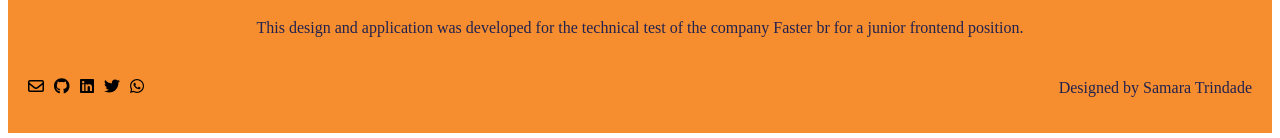
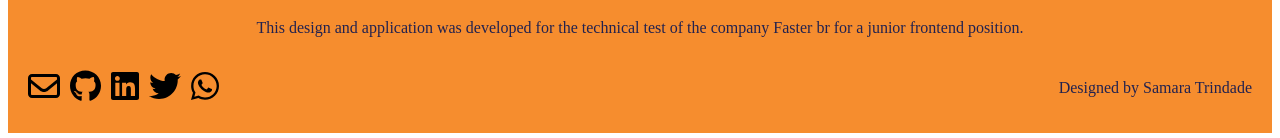
Before and after one commit to sammytrindade/NewMakeDrinks, a Nuxt app: page / in a window 1280 px wide. Shown: the part 2478-2616 px from the top of the page. Built offline with nearby package versions, Linux system fonts and the light colour scheme.

Commit message:
:dizzy: feat: Social Media Icons

```diff
--- a/components/icons/email.vue
+++ b/components/icons/email.vue
@@ -1,11 +1,11 @@
 <template>
   <svg
     xmlns="http://www.w3.org/2000/svg"
-    height="16"
-    width="16"
+    height="32"
+    width="32"
     viewBox="0 0 512 512"
   >
-    <!-- <Font Awesome Free 6.5.1 by @fontawesome - https://fontawesome.com License - https://fontawesome.com/license/free Copyright 2023 Fonticons, Inc. -->
+   <!-- !Font Awesome Free 6.5.1 by @fontawesome - https://fontawesome.com License - https://fontawesome.com/license/free Copyright 2024 Fonticons, Inc. -->
     <path
       d="M64 112c-8.8 0-16 7.2-16 16v22.1L220.5 291.7c20.7 17 50.4 17 71.1 0L464 150.1V128c0-8.8-7.2-16-16-16H64zM48 212.2V384c0 8.8 7.2 16 16 16H448c8.8 0 16-7.2 16-16V212.2L322 328.8c-38.4 31.5-93.7 31.5-132 0L48 212.2zM0 128C0 92.7 28.7 64 64 64H448c35.3 0 64 28.7 64 64V384c0 35.3-28.7 64-64 64H64c-35.3 0-64-28.7-64-64V128z"
     />
--- /dev/null
+++ b/components/icons/emptyfavorite.vue
@@ -0,0 +1,14 @@
+<template>
+  <svg
+    xmlns="http://www.w3.org/2000/svg"
+    height="32"
+    width="32"
+    viewBox="0 0 512 512"
+  >
+    <!-- Font Awesome Free 6.5.1 by @fontawesome - https://fontawesome.com License - https://fontawesome.com/license/free Copyright 2024 Fonticons, Inc. -->
+    <path
+      fill="#ff8800"
+      d="M225.8 468.2l-2.5-2.3L48.1 303.2C17.4 274.7 0 234.7 0 192.8v-3.3c0-70.4 50-130.8 119.2-144C158.6 37.9 198.9 47 231 69.6c9 6.4 17.4 13.8 25 22.3c4.2-4.8 8.7-9.2 13.5-13.3c3.7-3.2 7.5-6.2 11.5-9c0 0 0 0 0 0C313.1 47 353.4 37.9 392.8 45.4C462 58.6 512 119.1 512 189.5v3.3c0 41.9-17.4 81.9-48.1 110.4L288.7 465.9l-2.5 2.3c-8.2 7.6-19 11.9-30.2 11.9s-22-4.2-30.2-11.9zM239.1 145c-.4-.3-.7-.7-1-1.1l-17.8-20c0 0-.1-.1-.1-.1c0 0 0 0 0 0c-23.1-25.9-58-37.7-92-31.2C81.6 101.5 48 142.1 48 189.5v3.3c0 28.5 11.9 55.8 32.8 75.2L256 430.7 431.2 268c20.9-19.4 32.8-46.7 32.8-75.2v-3.3c0-47.3-33.6-88-80.1-96.9c-34-6.5-69 5.4-92 31.2c0 0 0 0-.1 .1s0 0-.1 .1l-17.8 20c-.3 .4-.7 .7-1 1.1c-4.5 4.5-10.6 7-16.9 7s-12.4-2.5-16.9-7z"
+    />
+  </svg>
+</template>
--- /dev/null
+++ b/components/icons/emptyfavoritered.vue
@@ -0,0 +1,14 @@
+<template>
+  <svg
+    xmlns="http://www.w3.org/2000/svg"
+    height="20"
+    width="20"
+    viewBox="0 0 512 512"
+  >
+<!-- Font Awesome Free 6.5.1 by @fontawesome - https://fontawesome.com License - https://fontawesome.com/license/free Copyright 2024 Fonticons, Inc. -->
+    <path
+      fill="#ff9500"
+      d="M47.6 300.4L228.3 469.1c7.5 7 17.4 10.9 27.7 10.9s20.2-3.9 27.7-10.9L464.4 300.4c30.4-28.3 47.6-68 47.6-109.5v-5.8c0-69.9-50.5-129.5-119.4-141C347 36.5 300.6 51.4 268 84L256 96 244 84c-32.6-32.6-79-47.5-124.6-39.9C50.5 55.6 0 115.2 0 185.1v5.8c0 41.5 17.2 81.2 47.6 109.5z"
+    />
+  </svg>
+</template>
--- a/components/icons/github.vue
+++ b/components/icons/github.vue
@@ -1,11 +1,11 @@
 <template>
   <svg
     xmlns="http://www.w3.org/2000/svg"
-    height="16"
-    width="15.5"
+    height="32"
+    width="31"
     viewBox="0 0 496 512"
   >
-    <!-- Font Awesome Free 6.5.1 by @fontawesome - https://fontawesome.com License - https://fontawesome.com/license/free Copyright 2023 Fonticons, Inc. -->
+   <!-- !Font Awesome Free 6.5.1 by @fontawesome - https://fontawesome.com License - https://fontawesome.com/license/free Copyright 2024 Fonticons, Inc. -->
     <path
       d="M165.9 397.4c0 2-2.3 3.6-5.2 3.6-3.3 .3-5.6-1.3-5.6-3.6 0-2 2.3-3.6 5.2-3.6 3-.3 5.6 1.3 5.6 3.6zm-31.1-4.5c-.7 2 1.3 4.3 4.3 4.9 2.6 1 5.6 0 6.2-2s-1.3-4.3-4.3-5.2c-2.6-.7-5.5 .3-6.2 2.3zm44.2-1.7c-2.9 .7-4.9 2.6-4.6 4.9 .3 2 2.9 3.3 5.9 2.6 2.9-.7 4.9-2.6 4.6-4.6-.3-1.9-3-3.2-5.9-2.9zM244.8 8C106.1 8 0 113.3 0 252c0 110.9 69.8 205.8 169.5 239.2 12.8 2.3 17.3-5.6 17.3-12.1 0-6.2-.3-40.4-.3-61.4 0 0-70 15-84.7-29.8 0 0-11.4-29.1-27.8-36.6 0 0-22.9-15.7 1.6-15.4 0 0 24.9 2 38.6 25.8 21.9 38.6 58.6 27.5 72.9 20.9 2.3-16 8.8-27.1 16-33.7-55.9-6.2-112.3-14.3-112.3-110.5 0-27.5 7.6-41.3 23.6-58.9-2.6-6.5-11.1-33.3 2.6-67.9 20.9-6.5 69 27 69 27 20-5.6 41.5-8.5 62.8-8.5s42.8 2.9 62.8 8.5c0 0 48.1-33.6 69-27 13.7 34.7 5.2 61.4 2.6 67.9 16 17.7 25.8 31.5 25.8 58.9 0 96.5-58.9 104.2-114.8 110.5 9.2 7.9 17 22.9 17 46.4 0 33.7-.3 75.4-.3 83.6 0 6.5 4.6 14.4 17.3 12.1C428.2 457.8 496 362.9 496 252 496 113.3 383.5 8 244.8 8zM97.2 352.9c-1.3 1-1 3.3 .7 5.2 1.6 1.6 3.9 2.3 5.2 1 1.3-1 1-3.3-.7-5.2-1.6-1.6-3.9-2.3-5.2-1zm-10.8-8.1c-.7 1.3 .3 2.9 2.3 3.9 1.6 1 3.6 .7 4.3-.7 .7-1.3-.3-2.9-2.3-3.9-2-.6-3.6-.3-4.3 .7zm32.4 35.6c-1.6 1.3-1 4.3 1.3 6.2 2.3 2.3 5.2 2.6 6.5 1 1.3-1.3 .7-4.3-1.3-6.2-2.2-2.3-5.2-2.6-6.5-1zm-11.4-14.7c-1.6 1-1.6 3.6 0 5.9 1.6 2.3 4.3 3.3 5.6 2.3 1.6-1.3 1.6-3.9 0-6.2-1.4-2.3-4-3.3-5.6-2z"
     />
--- a/components/icons/linkedin.vue
+++ b/components/icons/linkedin.vue
@@ -1,11 +1,11 @@
 <template>
   <svg
     xmlns="http://www.w3.org/2000/svg"
-    height="16"
-    width="14"
+    height="32"
+    width="28"
     viewBox="0 0 448 512"
   >
-    <!-- Font Awesome Free 6.5.1 by @fontawesome - https://fontawesome.com License - https://fontawesome.com/license/free Copyright 2023 Fonticons, Inc. -->
+    <!-- !Font Awesome Free 6.5.1 by @fontawesome - https://fontawesome.com License - https://fontawesome.com/license/free Copyright 2024 Fonticons, Inc. -->
     <path
       d="M416 32H31.9C14.3 32 0 46.5 0 64.3v383.4C0 465.5 14.3 480 31.9 480H416c17.6 0 32-14.5 32-32.3V64.3c0-17.8-14.4-32.3-32-32.3zM135.4 416H69V202.2h66.5V416zm-33.2-243c-21.3 0-38.5-17.3-38.5-38.5S80.9 96 102.2 96c21.2 0 38.5 17.3 38.5 38.5 0 21.3-17.2 38.5-38.5 38.5zm282.1 243h-66.4V312c0-24.8-.5-56.7-34.5-56.7-34.6 0-39.9 27-39.9 54.9V416h-66.4V202.2h63.7v29.2h.9c8.9-16.8 30.6-34.5 62.9-34.5 67.2 0 79.7 44.3 79.7 101.9V416z"
     />
--- a/components/icons/search.vue
+++ b/components/icons/search.vue
@@ -5,7 +5,6 @@
     width="16"
     viewBox="0 0 512 512"
   >
-    <!-- !Font Awesome Free 6.5.1 by @fontawesome - https://fontawesome.com License - https://fontawesome.com/license/free Copyright 2023 Fonticons, Inc.--> -->
     <path
       d="M416 208c0 45.9-14.9 88.3-40 122.7L502.6 457.4c12.5 12.5 12.5 32.8 0 45.3s-32.8 12.5-45.3 0L330.7 376c-34.4 25.2-76.8 40-122.7 40C93.1 416 0 322.9 0 208S93.1 0 208 0S416 93.1 416 208zM208 352a144 144 0 1 0 0-288 144 144 0 1 0 0 288z"
     />
--- a/components/icons/twitter.vue
+++ b/components/icons/twitter.vue
@@ -1,11 +1,11 @@
 <template>
   <svg
     xmlns="http://www.w3.org/2000/svg"
-    height="16"
-    width="16"
+    height="32"
+    width="32"
     viewBox="0 0 512 512"
   >
-    <!-- Font Awesome Free 6.5.1 by @fontawesome - https://fontawesome.com License - https://fontawesome.com/license/free Copyright 2023 Fonticons, Inc. -->
+    <!-- !Font Awesome Free 6.5.1 by @fontawesome - https://fontawesome.com License - https://fontawesome.com/license/free Copyright 2024 Fonticons, Inc. -->
     <path
       d="M459.4 151.7c.3 4.5 .3 9.1 .3 13.6 0 138.7-105.6 298.6-298.6 298.6-59.5 0-114.7-17.2-161.1-47.1 8.4 1 16.6 1.3 25.3 1.3 49.1 0 94.2-16.6 130.3-44.8-46.1-1-84.8-31.2-98.1-72.8 6.5 1 13 1.6 19.8 1.6 9.4 0 18.8-1.3 27.6-3.6-48.1-9.7-84.1-52-84.1-103v-1.3c14 7.8 30.2 12.7 47.4 13.3-28.3-18.8-46.8-51-46.8-87.4 0-19.5 5.2-37.4 14.3-53 51.7 63.7 129.3 105.3 216.4 109.8-1.6-7.8-2.6-15.9-2.6-24 0-57.8 46.8-104.9 104.9-104.9 30.2 0 57.5 12.7 76.7 33.1 23.7-4.5 46.5-13.3 66.6-25.3-7.8 24.4-24.4 44.8-46.1 57.8 21.1-2.3 41.6-8.1 60.4-16.2-14.3 20.8-32.2 39.3-52.6 54.3z"
     />
--- a/components/icons/whatsapp.vue
+++ b/components/icons/whatsapp.vue
@@ -1,12 +1,11 @@
 <template>
   <svg
     xmlns="http://www.w3.org/2000/svg"
-    height="16"
-    width="14"
+    height="32"
+    width="28"
     viewBox="0 0 448 512"
   >
-    <!-- Font Awesome Free 6.5.1 by @fontawesome - https://fontawesome.com License -
-    https://fontawesome.com/license/free Copyright 2023 Fonticons, Inc. -->
+   <!-- !Font Awesome Free 6.5.1 by @fontawesome - https://fontawesome.com License - https://fontawesome.com/license/free Copyright 2024 Fonticons, Inc. -->
     <path
       d="M380.9 97.1C339 55.1 283.2 32 223.9 32c-122.4 0-222 99.6-222 222 0 39.1 10.2 77.3 29.6 111L0 480l117.7-30.9c32.4 17.7 68.9 27 106.1 27h.1c122.3 0 224.1-99.6 224.1-222 0-59.3-25.2-115-67.1-157zm-157 341.6c-33.2 0-65.7-8.9-94-25.7l-6.7-4-69.8 18.3L72 359.2l-4.4-7c-18.5-29.4-28.2-63.3-28.2-98.2 0-101.7 82.8-184.5 184.6-184.5 49.3 0 95.6 19.2 130.4 54.1 34.8 34.9 56.2 81.2 56.1 130.5 0 101.8-84.9 184.6-186.6 184.6zm101.2-138.2c-5.5-2.8-32.8-16.2-37.9-18-5.1-1.9-8.8-2.8-12.5 2.8-3.7 5.6-14.3 18-17.6 21.8-3.2 3.7-6.5 4.2-12 1.4-32.6-16.3-54-29.1-75.5-66-5.7-9.8 5.7-9.1 16.3-30.3 1.8-3.7 .9-6.9-.5-9.7-1.4-2.8-12.5-30.1-17.1-41.2-4.5-10.8-9.1-9.3-12.5-9.5-3.2-.2-6.9-.2-10.6-.2-3.7 0-9.7 1.4-14.8 6.9-5.1 5.6-19.4 19-19.4 46.3 0 27.3 19.9 53.7 22.6 57.4 2.8 3.7 39.1 59.7 94.8 83.8 35.2 15.2 49 16.5 66.6 13.9 10.7-1.6 32.8-13.4 37.4-26.4 4.6-13 4.6-24.1 3.2-26.4-1.3-2.5-5-3.9-10.5-6.6z"
     />
```
